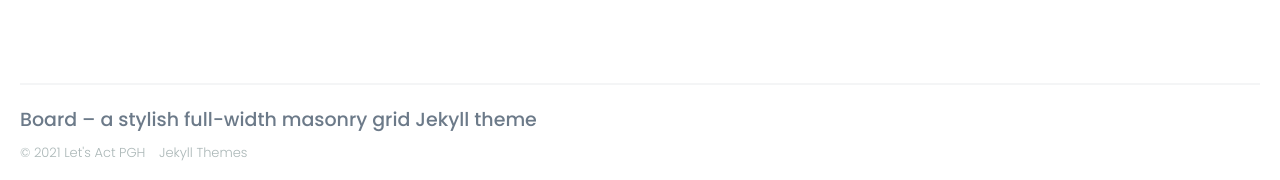
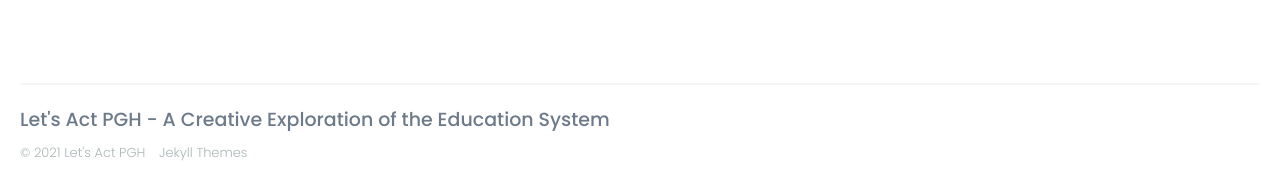
Before and after one commit to Let-s-Act/Lets-s-Act.github.io, a Jekyll site: the page built from _pages/contact.md, in a window 1280 px wide. Shown: the part 1103-1283 px from the top of the page. Built offline with Jekyll 4.4.1, drawn with Linux system fonts in a browser that asks for light colours; nearby versions of some CDN libraries.

Commit message:
footer note

```diff
--- a/_data/settings.yml
+++ b/_data/settings.yml
@@ -24,7 +24,7 @@
       url: '/contact'
 
 footer_settings:
-  footer_tagline: Board – a stylish full-width masonry grid Jekyll theme
+  footer_tagline: Let's Act PGH - A Creative Exploration of the Education System
 
 grid_settings:
   overlay_opacity: 0.8
```
